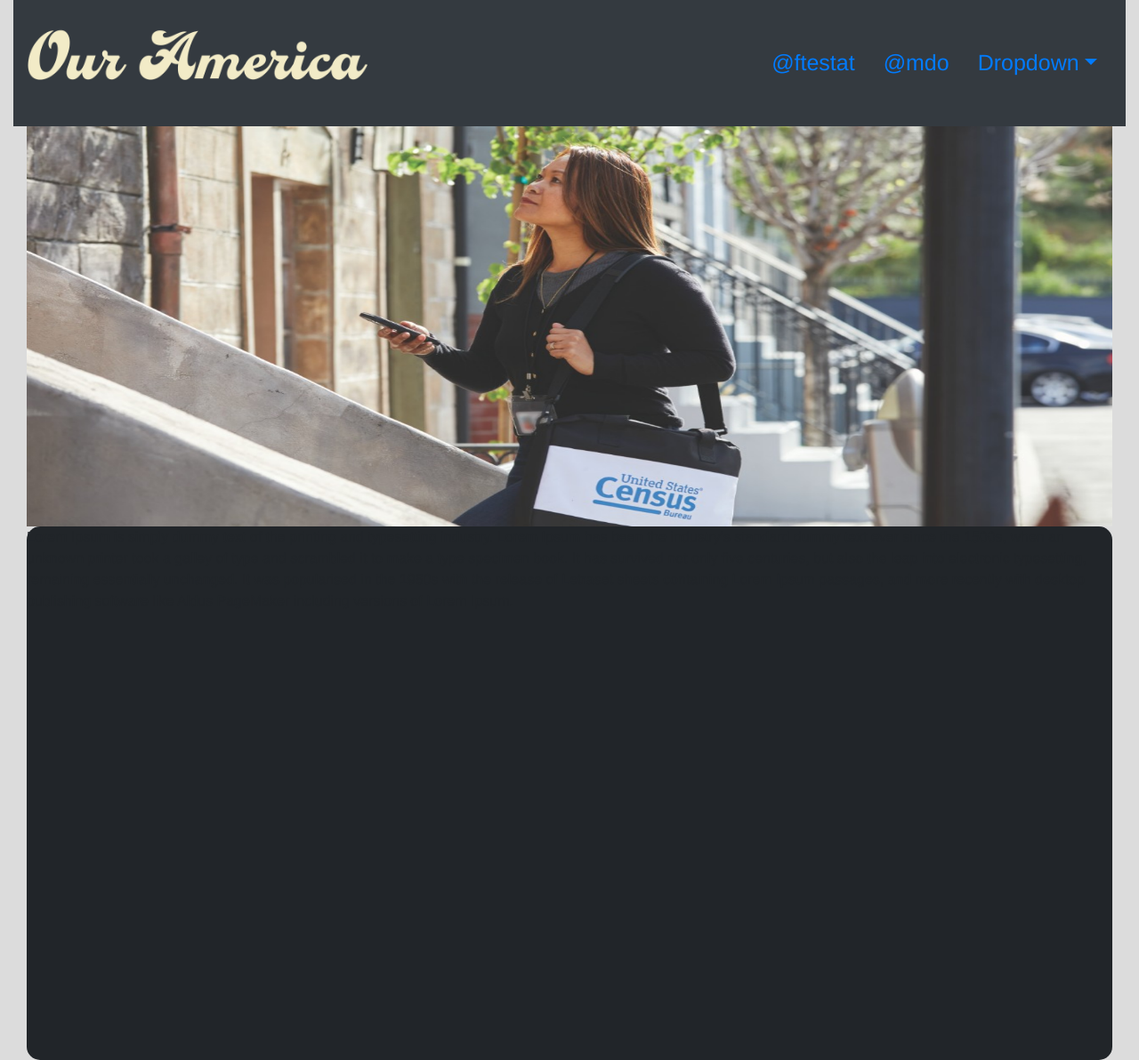
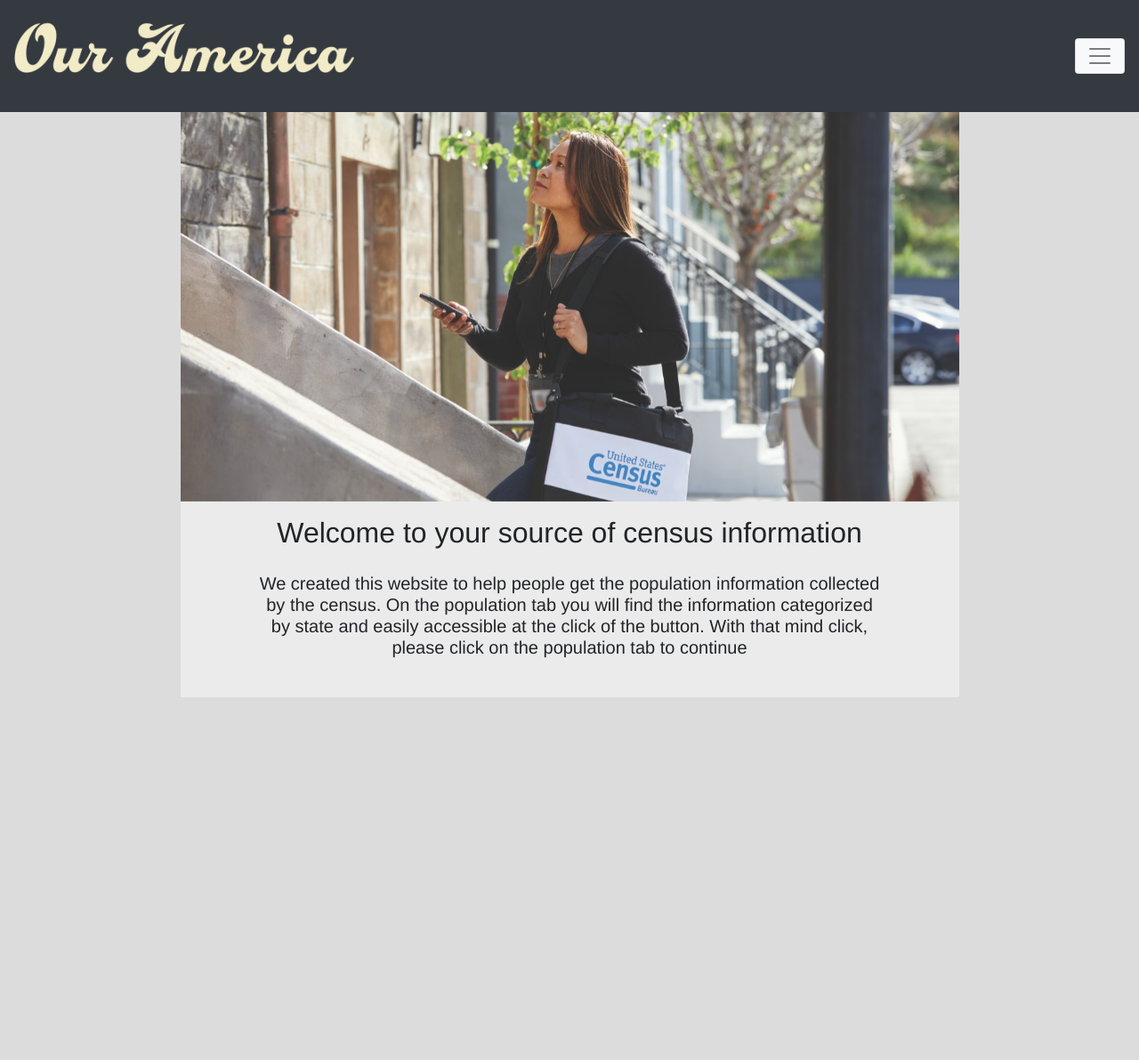
Before and after one commit to dorianbizgan/foodtogo, a Flask app: page / in a window 1280 px wide. Shown: the whole page at 89% size. After the commit the page ends 784 px from the top, so only its background shows below. Run offline with Flask 2, Linux system fonts and the light colour scheme; some libraries are stand-ins or nearby versions.

Commit message:
update and completed splashpage. links not set yet

```diff
--- a/static/main.css
+++ b/static/main.css
@@ -1,6 +1,17 @@
-body{
+html,body{
 	background-color: rgb(220,220,220);
 	font-family: 'Helvetica', cursive;
+
+}
+a{
+	color: white;
+}
+.navbar-collapse{
+	background-color: rgb(220,220,220);
+}
+.make-sticky{
+	position: -webkit-sticky; /* Safari */
+  	position: sticky;
 }
 .navText{
 	text-align: center;
@@ -9,23 +20,35 @@ body{
 	display: block;
 	margin-right: auto;
 	margin-left: auto;
-	max-width: auto;
-	max-height: 450px;
+	max-width: 70%;
+	height: 30%;
 }
 
 .content{
-	margin: 0 auto;
-	background-color: rgb(33, 37, 41);
-	width: auto;
-	height: 600px;
-	border-radius: 15px;
+	margin: 0px auto;
+	background-color: rgb(235, 235, 235);
+	max-width: 70%;
+	height: auto;
+
+}
+.text-body{
+	margin: 0px auto;
+	width: 90%;
+	padding: 1% 5% 5% 5%;
 }
 
 .content-header{
 	text-align: center;
 	margin: 0px auto;
-
 }
 li{
 	font-size: 25px;
 }
+.h2{
+
+	text-align: center;
+	white-space: nowrap;
+	margin:0px auto;
+	padding-top: 2%;
+	padding-bottom: 2%;
+}
--- a/templates/index.html
+++ b/templates/index.html
@@ -4,71 +4,69 @@
 	<title></title>
 	 <link href="https://stackpath.bootstrapcdn.com/bootstrap/4.4.1/css/bootstrap.min.css" rel="stylesheet" integrity="sha384-Vkoo8x4CGsO3+Hhxv8T/Q5PaXtkKtu6ug5TOeNV6gBiFeWPGFN9MuhOf23Q9Ifjh" crossorigin="anonymous">
 	 <link rel="stylesheet" type="text/css" href="../static/main.css">
+	 <meta name="viewport" content="width=device-width, initial-scale=1.0">
+	  <meta charset="utf-8">
 
 </head>
 
-<body class="container-fluid">
-	<script src="https://code.jquery.com/jquery-3.4.1.slim.min.js" integrity="sha384-J6qa4849blE2+poT4WnyKhv5vZF5SrPo0iEjwBvKU7imGFAV0wwj1yYfoRSJoZ+n" crossorigin="anonymous"></script>
-	<script src="https://cdn.jsdelivr.net/npm/popper.js@1.16.0/dist/umd/popper.min.js" integrity="sha384-Q6E9RHvbIyZFJoft+2mJbHaEWldlvI9IOYy5n3zV9zzTtmI3UksdQRVvoxMfooAo" crossorigin="anonymous"></script>
-	<script src="https://stackpath.bootstrapcdn.com/bootstrap/4.4.1/js/bootstrap.min.js" integrity="sha384-wfSDF2E50Y2D1uUdj0O3uMBJnjuUD4Ih7YwaYd1iqfktj0Uod8GCExl3Og8ifwB6" crossorigin="anonymous"></script>
+<body class="">
 
-	<!--
-	<nav class="navbar navbar-dark  bg-dark  justify-content-center">
 
-		<ul class="container-fluid navbar-nav navbar-expand-sm mr-auto">
-			<li class="navbar-brand active align-left"><a href="" class="navbar-brand"><img width="10%" height="10%" src="../static/photos/image.png"> </a> </li>
-			<li class="nav-item active align-right"> <a href="" class="nav-link">Home</a></li>
-			<li class="nav-item active align-right"> <a href="" class="nav-link">Home</a></li>
-			<li class="nav-item active align-right"> <a href="" class="nav-link">Home</a></li>
-		</ul>
-		</nav>
-	</div>
-	-->
-	<div>
-	<nav id="navbar-example2" class="navbar navbar-light bg-dark py-3">
+
+	<div  class="">
+	<nav id="navbar-example2" class=" make-sticky navbar navbar-light bg-dark ">
   		<a class="navbar-brand" href="#"> <img  style="display: inline;"width=auto height="100" src="../static/photos/image.png"></a>
-  <ul class="nav nav-pills">
-    <li class="nav-item">
-      <a class="nav-link" href="#fat">@ftestat</a>
+  		<button class="navbar-toggler bg-light" type="button" data-toggle="collapse" data-target="#navbarSupportedContent" aria-controls="navbarSupportedContent" aria-expanded="false" aria-label="Toggle navigation">
+    <span class="navbar-toggler-icon bg-light"></span>
+  </button>
+  <div class="collapse navbar-collapse " id="navbarSupportedContent">
+  	<ul class="navbar-nav mr-auto">
+  	 <li class="nav-item dropdown">
+       <a class="nav-link dropdown-toggle text-center" data-toggle="dropdown" href="#" role="button" aria-haspopup="true" aria-expanded="false">Info</a>
+       <div class="dropdown-menu">
+         <a class="dropdown-item" href="#one">Our Goal</a>
+         <a class="dropdown-item" href="#two">About Us</a>
+       </div>
     </li>
     <li class="nav-item">
-      <a class="nav-link" href="#mdo">@mdo</a>
+      <a class="nav-link text-center" href="#fat">test</a>
     </li>
-    <li class="nav-item dropdown">
-      <a class="nav-link dropdown-toggle" data-toggle="dropdown" href="#" role="button" aria-haspopup="true" aria-expanded="false">Dropdown</a>
-      <div class="dropdown-menu">
-        <a class="dropdown-item" href="#one">one</a>
-        <a class="dropdown-item" href="#two">two</a>
-        <div role="separator" class="dropdown-divider"></div>
-        <a class="dropdown-item" href="#three">three</a>
-      </div>
+    <li class="nav-item">
+      <a class="nav-link text-center" href="#mdo">ada</a>
     </li>
   </ul>
+  </div>
 </nav>
 	</div>
+
 
 	<div class="container-fluid">
 		<div>
 		<div id="carouselExampleSlidesOnly" class="carousel slide" data-ride="carousel">
   			<div class="carousel-inner">
     	<div class="carousel-item active">
-      		<img class=" caroPic d-block w-100" src="../static/photos/back1.jpg" alt="First slide">
+      		<img class=" caroPic caroPic2 d-block w-100" src="../static/photos/back1.jpg" alt="First slide">
     	</div>
     	<div class="carousel-item">
-      		<img class="caroPic d-block w-100" src="../static/photos/back2.jpg" alt="Second slide">
+      		<img class="caroPic caroPic2 d-block w-100" src="../static/photos/back2.jpg" alt="Second slide">
     	</div>
     	<div class="carousel-item">
-      		<img class="caroPic d-block w-100" src="../static/photos/back3.jpg" alt="Third slide">
+      		<img class="caroPic caroPic2 d-block w-100" src="../static/photos/back3.jpg" alt="Third slide">
     	</div>
   		</div>
 	</div>
-	<div class="content">
+	<div class="content content2">
+		<div class="container-fluid "><p class="h2 text-center">Welcome to your source of census information</p> </div>
 
-		<p >Lorem Ipsum is simply dummy text of the printing and typesetting industry. Lorem Ipsum has been the industry's standard dummy text ever since the 1500s, when an unknown printer took a galley of type and scrambled it to make a type specimen book. It has survived not only five centuries, but also the leap into electronic typesetting, remaining essentially unchanged. It was popularised in the 1960s with the release of Letraset sheets containing Lorem Ipsum passages, and more recently with desktop publishing software like Aldus PageMaker including versions of Lorem Ipsum.</p>
+		<p class="text-body h5 text-center"> We created this website to help people get the population information collected by the census. On the population tab you will find the information categorized by state and easily accessible at the click of the button. With that mind click, please click on the population tab to continue</p>
 	</div>
 
 	</div>
 	</div>
 
+	<script src="https://code.jquery.com/jquery-3.4.1.slim.min.js" integrity="sha384-J6qa4849blE2+poT4WnyKhv5vZF5SrPo0iEjwBvKU7imGFAV0wwj1yYfoRSJoZ+n" crossorigin="anonymous"></script>
+	<script src="https://stackpath.bootstrapcdn.com/bootstrap/4.4.1/js/bootstrap.min.js" integrity="sha384-wfSDF2E50Y2D1uUdj0O3uMBJnjuUD4Ih7YwaYd1iqfktj0Uod8GCExl3Og8ifwB6" crossorigin="anonymous"></script>
+	<script src="https://cdn.jsdelivr.net/npm/popper.js@1.16.0/dist/umd/popper.min.js" integrity="sha384-Q6E9RHvbIyZFJoft+2mJbHaEWldlvI9IOYy5n3zV9zzTtmI3UksdQRVvoxMfooAo" crossorigin="anonymous"></script>
+
 </body>
 </html>
```
Also changed, not shown: static/script.js (added).
